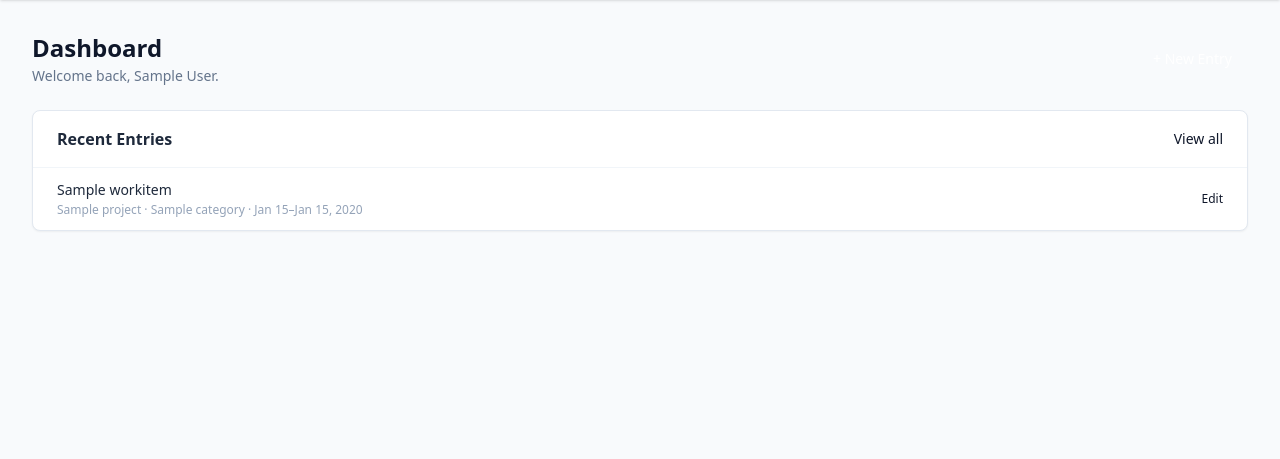
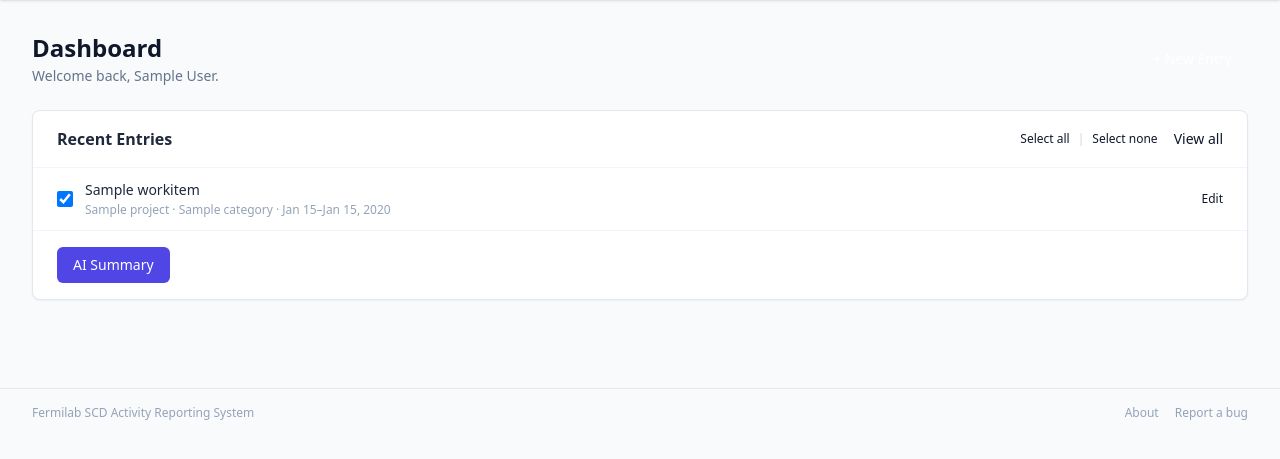
Before and after one commit to normanajn/SCD-Reporting, a Django app: page / in a window 1280 px wide. Shown: the part 64-523 px from the top of the page. Run offline with Django 5.2, Linux system fonts and the light colour scheme; a user stored in the database is signed in; tables that the repository leaves empty hold one stand-in row (values such as "Sample post"); parts of the project's set-up code (start-up, migrations or seed data) failed here and were passed over; some libraries are stand-ins or nearby versions.

Commit message:
Add About/Bug Report pages, dashboard AI Summary with per-user prompt config
- About page shows app version (git commit/date), tech stack, GitHub link
- Bug Report page submits GitHub issues via `gh issue create`
- Dashboard AI Summary: users select recent entries via checkboxes, generate
  AI narrative, download as TXT / MD / PDF
- AI prompt config is now per-user (OneToOneField user=NULL is the global
  default used by reports; dashboard saves/loads the current user's config)
- Reports page continues using the global admin-managed prompt config

Co-Authored-By: Claude Sonnet 4.6 <noreply@anthropic.com>

```diff
--- a/apps/core/templates/base.html
+++ b/apps/core/templates/base.html
@@ -106,5 +106,15 @@
     {% block content %}{% endblock %}
   </main>
 
+  <footer class="mt-8 border-t border-slate-200 py-4">
+    <div class="max-w-7xl mx-auto px-4 sm:px-6 lg:px-8 flex items-center justify-between text-xs text-slate-400">
+      <span>Fermilab SCD Activity Reporting System</span>
+      <div class="flex gap-4">
+        <a href="{% url 'about' %}" class="hover:text-slate-600">About</a>
+        <a href="{% url 'bug-report' %}" class="hover:text-slate-600">Report a bug</a>
+      </div>
+    </div>
+  </footer>
+
 </body>
 </html>
--- a/apps/core/templates/core/dashboard.html
+++ b/apps/core/templates/core/dashboard.html
@@ -20,20 +20,37 @@
     {% endif %}
   </div>
 
-  <!-- Recent entries -->
+  {# ── Recent entries + AI summary ────────────────────────────────────────── #}
+  <form id="dashboard-summary-form">
+    {% csrf_token %}
+
     <div class="bg-white rounded-lg border border-slate-200 shadow-sm">
-    <div class="px-6 py-4 border-b border-slate-100 flex items-center justify-between">
+      <div class="px-6 py-4 border-b border-slate-100 flex items-center justify-between gap-3 flex-wrap">
         <h2 class="font-semibold text-slate-800">Recent Entries</h2>
+        <div class="flex items-center gap-4">
+          {% if recent_entries %}
+          <div class="flex gap-2 text-xs">
+            <button type="button" id="select-all-btn"
+                    class="text-scd-primary hover:underline">Select all</button>
+            <span class="text-slate-300">|</span>
+            <button type="button" id="select-none-btn"
+                    class="text-scd-primary hover:underline">Select none</button>
+          </div>
+          {% endif %}
           {% url 'entries:list' as entries_url %}
           {% if entries_url %}
           <a href="{{ entries_url }}" class="text-sm text-scd-primary hover:underline">View all</a>
           {% endif %}
         </div>
+      </div>
+
       {% if recent_entries %}
       <ul class="divide-y divide-slate-100">
         {% for entry in recent_entries %}
-      <li class="px-6 py-3 flex items-center justify-between gap-4 hover:bg-slate-50">
-        <div class="min-w-0">
+        <li class="px-6 py-3 flex items-center gap-3 hover:bg-slate-50">
+          <input type="checkbox" name="selected_ids" value="{{ entry.pk }}" checked
+                 class="entry-checkbox h-4 w-4 rounded border-slate-300 text-scd-primary focus:ring-scd-primary shrink-0">
+          <div class="min-w-0 flex-1">
             <a href="{% url 'entries:detail' entry.pk %}"
                class="text-sm font-medium text-slate-800 hover:text-scd-primary truncate block">{{ entry.title }}</a>
             <p class="text-xs text-slate-400 mt-0.5">
@@ -46,6 +63,21 @@
         </li>
         {% endfor %}
       </ul>
+
+      {# AI Summary action row #}
+      <div class="px-6 py-4 border-t border-slate-100 flex flex-wrap items-center gap-3">
+        <button type="button"
+                hx-post="{% url 'dashboard-summary' %}"
+                hx-include="#dashboard-summary-form"
+                hx-target="#dashboard-summary-pane"
+                hx-swap="innerHTML"
+                hx-indicator="#dashboard-summary-spinner"
+                class="bg-indigo-600 hover:bg-indigo-700 text-white text-sm font-medium px-4 py-2 rounded-md transition-colors">
+          AI Summary
+        </button>
+        <span id="dashboard-summary-spinner" class="htmx-indicator text-xs text-slate-400">Generating summary…</span>
+      </div>
+
       {% else %}
       <div class="px-6 py-8 text-center text-sm text-slate-400">
         No entries yet.
@@ -56,8 +88,13 @@
       {% endif %}
     </div>
 
+  </form>
+
+  {# AI Summary pane – outside form #}
+  <div id="dashboard-summary-pane"></div>
+
+  {# ── Admin quick links ───────────────────────────────────────────────────── #}
   {% if user.is_scd_admin %}
-  <!-- Admin quick links -->
   <div>
     <h2 class="font-semibold text-slate-800 mb-3">Administration</h2>
     <div class="grid grid-cols-2 sm:grid-cols-4 gap-4">
@@ -92,7 +129,64 @@
       {% endif %}
     </div>
   </div>
+
+  {# ── AI Prompt configuration – admin only ────────────────────────────────── #}
+  <details class="group mt-2">
+    <summary class="cursor-pointer text-xs text-slate-400 hover:text-slate-600 select-none list-none flex items-center gap-1">
+      <span class="transition-transform group-open:rotate-90 inline-block">▶</span>
+      AI Prompt Configuration
+    </summary>
+
+    <div class="mt-3 bg-white rounded-lg border border-slate-200 shadow-sm overflow-hidden">
+      <div class="px-6 py-3 bg-slate-50 border-b border-slate-200">
+        <p class="text-sm font-semibold text-slate-700">AI Prompt Configuration</p>
+        <p class="text-xs text-slate-400 mt-0.5">Changes apply immediately to all future AI Summary requests.</p>
+      </div>
+
+      <form method="post" action="{% url 'dashboard-prompt-config' %}" class="px-6 py-5 space-y-5">
+        {% csrf_token %}
+
+        <div>
+          <label class="block text-xs font-semibold text-slate-600 mb-1">System prompt</label>
+          <p class="text-xs text-slate-400 mb-1">Sets Claude's persona, tone, and ground rules.</p>
+          <textarea name="system_prompt" rows="5"
+                    class="w-full rounded-md border border-slate-300 px-3 py-2 text-xs font-mono shadow-sm
+                           focus:border-scd-primary focus:ring-1 focus:ring-scd-primary focus:outline-none">{{ prompt_form.system_prompt.value }}</textarea>
+        </div>
+
+        <div>
+          <label class="block text-xs font-semibold text-slate-600 mb-1">User template</label>
+          <p class="text-xs text-slate-400 mb-1">
+            The message sent with each request. Use <code class="bg-slate-100 px-1 rounded">{entries}</code> where the entry data should be inserted.
+          </p>
+          <textarea name="user_template" rows="14"
+                    class="w-full rounded-md border border-slate-300 px-3 py-2 text-xs font-mono shadow-sm
+                           focus:border-scd-primary focus:ring-1 focus:ring-scd-primary focus:outline-none">{{ prompt_form.user_template.value }}</textarea>
+        </div>
+
+        <div class="flex items-center gap-3 pt-1 border-t border-slate-100">
+          <button type="submit"
+                  class="bg-scd-primary hover:bg-scd-primary-hover text-white text-sm font-medium px-4 py-2 rounded-md transition-colors">
+            Save prompts
+          </button>
+          <button type="reset" class="text-sm text-slate-400 hover:text-slate-600">
+            Reset changes
+          </button>
+        </div>
+      </form>
+    </div>
+  </details>
   {% endif %}
 
 </div>
+
+<script>
+(function () {
+  var checkboxes = document.querySelectorAll('.entry-checkbox');
+  var allBtn  = document.getElementById('select-all-btn');
+  var noneBtn = document.getElementById('select-none-btn');
+  if (allBtn)  allBtn.addEventListener('click',  function () { checkboxes.forEach(function(c){ c.checked = true; }); });
+  if (noneBtn) noneBtn.addEventListener('click', function () { checkboxes.forEach(function(c){ c.checked = false; }); });
+})();
+</script>
 {% endblock %}
--- a/apps/core/urls.py
+++ b/apps/core/urls.py
@@ -4,4 +4,12 @@ from . import views
 
 urlpatterns = [
     path('', views.DashboardView.as_view(), name='dashboard'),
+    path('dashboard/summary/',              views.DashboardSummaryView.as_view(),            name='dashboard-summary'),
+    path('dashboard/summary/download/txt/', views.DashboardSummaryDownloadTxtView.as_view(), name='dashboard-summary-txt'),
+    path('dashboard/summary/download/md/',  views.DashboardSummaryDownloadMdView.as_view(),  name='dashboard-summary-md'),
+    path('dashboard/summary/download/pdf/', views.DashboardSummaryDownloadPdfView.as_view(), name='dashboard-summary-pdf'),
+    path('dashboard/prompt-config/',        views.DashboardPromptConfigView.as_view(),        name='dashboard-prompt-config'),
+    path('about/', views.AboutView.as_view(), name='about'),
+    path('bug-report/', views.BugReportView.as_view(), name='bug-report'),
+    path('bug-report/submit/', views.BugReportSubmitView.as_view(), name='bug-report-submit'),
 ]
--- a/apps/core/views.py
+++ b/apps/core/views.py
@@ -1,5 +1,27 @@
+import subprocess
+
+from django.contrib import messages
 from django.contrib.auth.mixins import LoginRequiredMixin
+from django.http import HttpResponse
+from django.shortcuts import redirect, render
+from django.utils import timezone
+from django.views import View
 from django.views.generic import TemplateView
+
+from .markdown import render_markdown
+
+
+def _git_info():
+    try:
+        commit = subprocess.check_output(
+            ['git', 'rev-parse', '--short', 'HEAD'], stderr=subprocess.DEVNULL
+        ).decode().strip()
+        date = subprocess.check_output(
+            ['git', 'log', '-1', '--format=%ad', '--date=short'], stderr=subprocess.DEVNULL
+        ).decode().strip()
+        return {'commit': commit, 'date': date}
+    except Exception:
+        return {'commit': 'unknown', 'date': 'unknown'}
 
 
 class DashboardView(LoginRequiredMixin, TemplateView):
@@ -8,10 +30,145 @@ class DashboardView(LoginRequiredMixin, TemplateView):
     def get_context_data(self, **kwargs):
         ctx = super().get_context_data(**kwargs)
         from apps.entries.models import WorkItem
+        from apps.reports.forms import AIPromptConfigForm
+        from apps.reports.models import AIPromptConfig
         ctx['recent_entries'] = (
             WorkItem.objects
             .filter(author=self.request.user)
             .select_related('project', 'category')
-            .prefetch_related('tags')[:5]
+            .prefetch_related('tags')
+            .order_by('-period_end', '-created_at')[:20]
         )
+        ctx['prompt_form'] = AIPromptConfigForm(instance=AIPromptConfig.for_user(self.request.user))
         return ctx
+
+
+class DashboardSummaryView(LoginRequiredMixin, View):
+    def post(self, request):
+        from apps.entries.models import WorkItem
+        from apps.reports.ai_summary import generate
+
+        selected_ids = request.POST.getlist('selected_ids')
+        if not selected_ids:
+            return render(request, 'core/partials/_dashboard_summary.html', {
+                'error': 'Select at least one entry to summarize.',
+            })
+        qs = (WorkItem.objects
+              .filter(author=request.user, pk__in=selected_ids)
+              .select_related('author', 'project', 'category')
+              .prefetch_related('tags'))
+        count = qs.count()
+        if count == 0:
+            return render(request, 'core/partials/_dashboard_summary.html', {
+                'error': 'No matching entries found.',
+            })
+        try:
+            text = generate(qs, user=request.user)
+        except Exception as exc:
+            return render(request, 'core/partials/_dashboard_summary.html', {'error': str(exc)})
+        return render(request, 'core/partials/_dashboard_summary.html', {
+            'summary_text': text,
+            'summary_html': render_markdown(text),
+            'count': count,
+        })
+
+
+class DashboardSummaryDownloadTxtView(LoginRequiredMixin, View):
+    def post(self, request):
+        text = request.POST.get('summary_text', '')
+        ts = timezone.now().strftime('%Y%m%d_%H%M')
+        resp = HttpResponse(text, content_type='text/plain; charset=utf-8')
+        resp['Content-Disposition'] = f'attachment; filename="my_summary_{ts}.txt"'
+        return resp
+
+
+class DashboardSummaryDownloadMdView(LoginRequiredMixin, View):
+    def post(self, request):
+        text = request.POST.get('summary_text', '')
+        ts = timezone.now().strftime('%Y%m%d_%H%M')
+        resp = HttpResponse(text, content_type='text/markdown; charset=utf-8')
+        resp['Content-Disposition'] = f'attachment; filename="my_summary_{ts}.md"'
+        return resp
+
+
+class DashboardSummaryDownloadPdfView(LoginRequiredMixin, View):
+    def post(self, request):
+        from apps.reports._pdf import md_to_pdf
+        text = request.POST.get('summary_text', '')
+        ts_label = timezone.now().strftime('%Y-%m-%d %H:%M')
+        pdf_bytes = md_to_pdf(
+            markdown_text=text,
+            title='SCD Activity Summary',
+            meta=f'Generated {ts_label} UTC',
+        )
+        ts = timezone.now().strftime('%Y%m%d_%H%M')
+        resp = HttpResponse(pdf_bytes, content_type='application/pdf')
+        resp['Content-Disposition'] = f'attachment; filename="my_summary_{ts}.pdf"'
+        return resp
+
+
+class DashboardPromptConfigView(LoginRequiredMixin, View):
+    def post(self, request):
+        if not request.user.is_scd_admin:
+            from django.http import HttpResponseForbidden
+            return HttpResponseForbidden()
+        from apps.reports.forms import AIPromptConfigForm
+        from apps.reports.models import AIPromptConfig
+        form = AIPromptConfigForm(request.POST, instance=AIPromptConfig.get_or_create_for_user(request.user))
+        if form.is_valid():
+            form.save()
+            messages.success(request, 'AI prompt configuration saved.')
+        else:
+            messages.error(request, 'Could not save — check the form for errors.')
+        return redirect('dashboard')
+
+
+class AboutView(LoginRequiredMixin, TemplateView):
+    template_name = 'core/about.html'
+
+    def get_context_data(self, **kwargs):
+        ctx = super().get_context_data(**kwargs)
+        ctx['git'] = _git_info()
+        return ctx
+
+
+class BugReportView(LoginRequiredMixin, TemplateView):
+    template_name = 'core/bug_report.html'
+
+
+class BugReportSubmitView(LoginRequiredMixin, View):
+    REPO = 'normanajn/SCD-Reporting'
+
+    def post(self, request):
+        title = request.POST.get('title', '').strip()
+        body = request.POST.get('body', '').strip()
+        if not title or not body:
+            messages.error(request, 'Title and description are required.')
+            return redirect('bug-report')
+
+        reporter = request.user.display_name or request.user.email
+        git = _git_info()
+        full_body = (
+            f"{body}\n\n"
+            f"---\n"
+            f"**Reported by:** {reporter}  \n"
+            f"**Build:** {git['commit']} ({git['date']})"
+        )
+        try:
+            result = subprocess.run(
+                ['gh', 'issue', 'create',
+                 '--repo', self.REPO,
+                 '--title', title,
+                 '--body', full_body,
+                 '--label', 'bug'],
+                capture_output=True, text=True, timeout=15,
+            )
+            if result.returncode == 0:
+                issue_url = result.stdout.strip()
+                messages.success(request, f'Bug report submitted. {issue_url}')
+            else:
+                messages.error(request, f'GitHub error: {result.stderr.strip()}')
+        except Exception as exc:
+            messages.error(request, f'Could not submit issue: {exc}')
+
+        return redirect('about')
--- a/apps/reports/ai_summary.py
+++ b/apps/reports/ai_summary.py
@@ -31,7 +31,7 @@ def _format_entries(qs) -> str:
     return '\n'.join(parts) if parts else '(no entries)'
 
 
-def generate(qs) -> str:
+def generate(qs, user=None) -> str:
     """Call the Anthropic API and return the summary as a Markdown string."""
     import anthropic
     from .models import AIPromptConfig
@@ -43,7 +43,7 @@ def generate(qs) -> str:
             'Set it as an environment variable or in Django settings.'
         )
 
-    config = AIPromptConfig.get_solo()
+    config = AIPromptConfig.for_user(user) if user is not None else AIPromptConfig.get_solo()
     model = getattr(settings, 'ANTHROPIC_SUMMARY_MODEL', 'claude-sonnet-4-6')
     client = anthropic.Anthropic(api_key=api_key)
     message = client.messages.create(
```
Also changed, not shown: apps/core/templates/core/about.html (added, +65 -0 lines), apps/core/templates/core/bug_report.html (added, +48 -0 lines), apps/core/templates/core/partials/_dashboard_summary.html (added, +52 -0 lines), apps/reports/models.py (+27 -0 lines), apps/reports/migrations/0002_add_user_to_aipromptconfig.py (added). Lines whose indentation alone changed are shown as unchanged.
